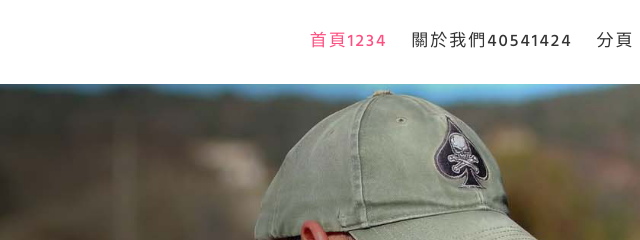
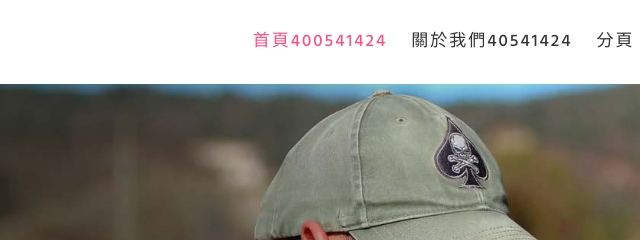
Before and after one commit to 40541424/20181120, a plain HTML site: page index.html in a window 1280 px wide. Shown: the top 240 px of the page, 378-1018 px from the left. Drawn offline with Linux system fonts and the light colour scheme.

Commit message:
修改首頁

```diff
--- a/index.html
+++ b/index.html
@@ -70,7 +70,7 @@ License URL: http://creativecommons.org/licenses/by/3.0/
 					<div class="collapse navbar-collapse text-center" id="navbarSupportedContent">
 						<ul class="navbar-nav ml-lg-auto">
 							<li class="nav-item active mt-lg-0 mt-3">
-								<a class="nav-link" href="index.html">首頁1234
+								<a class="nav-link" href="index.html">首頁400541424
 									<span class="sr-only">(current)</span>
 								</a>
 							</li>
```
